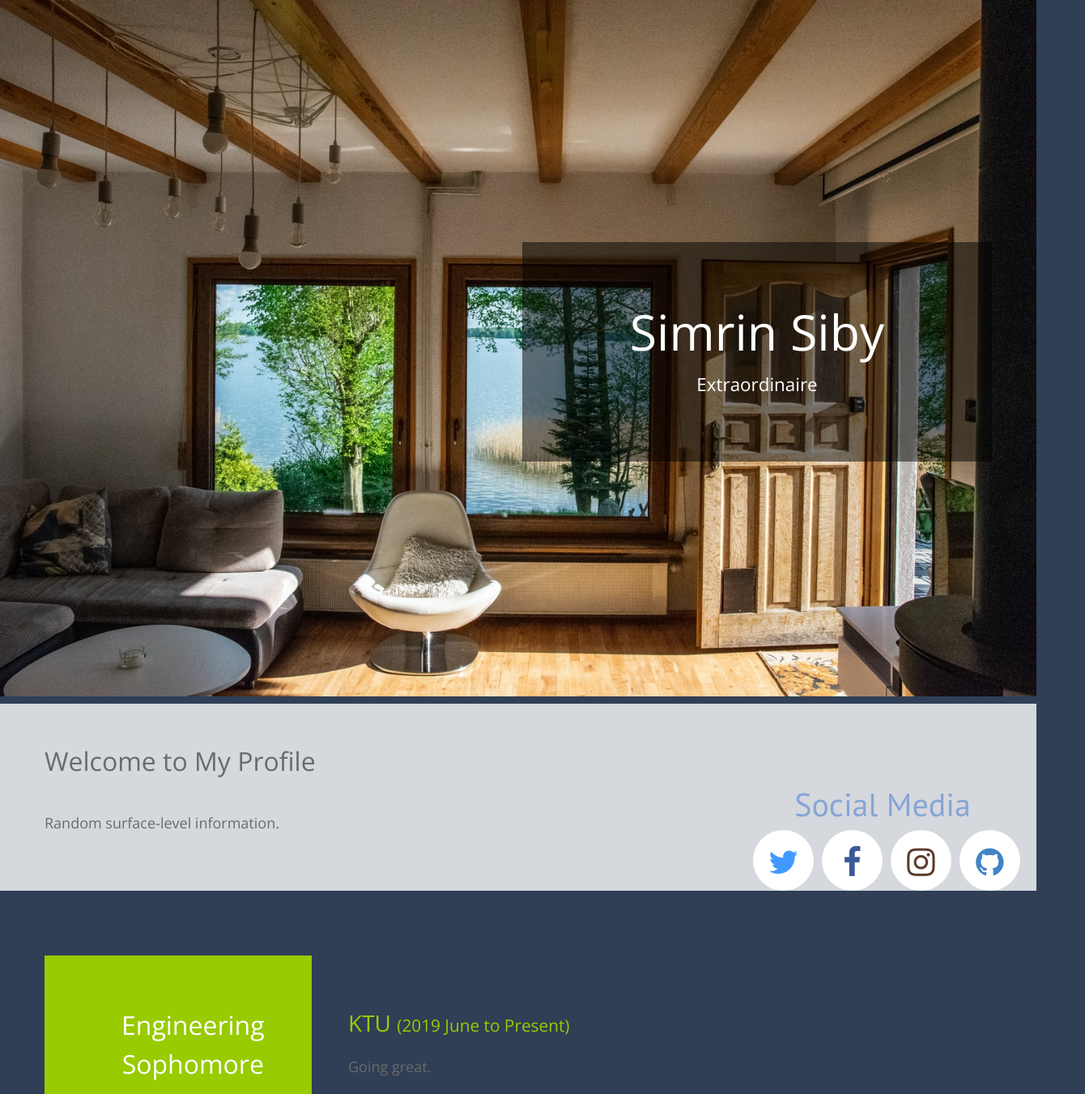
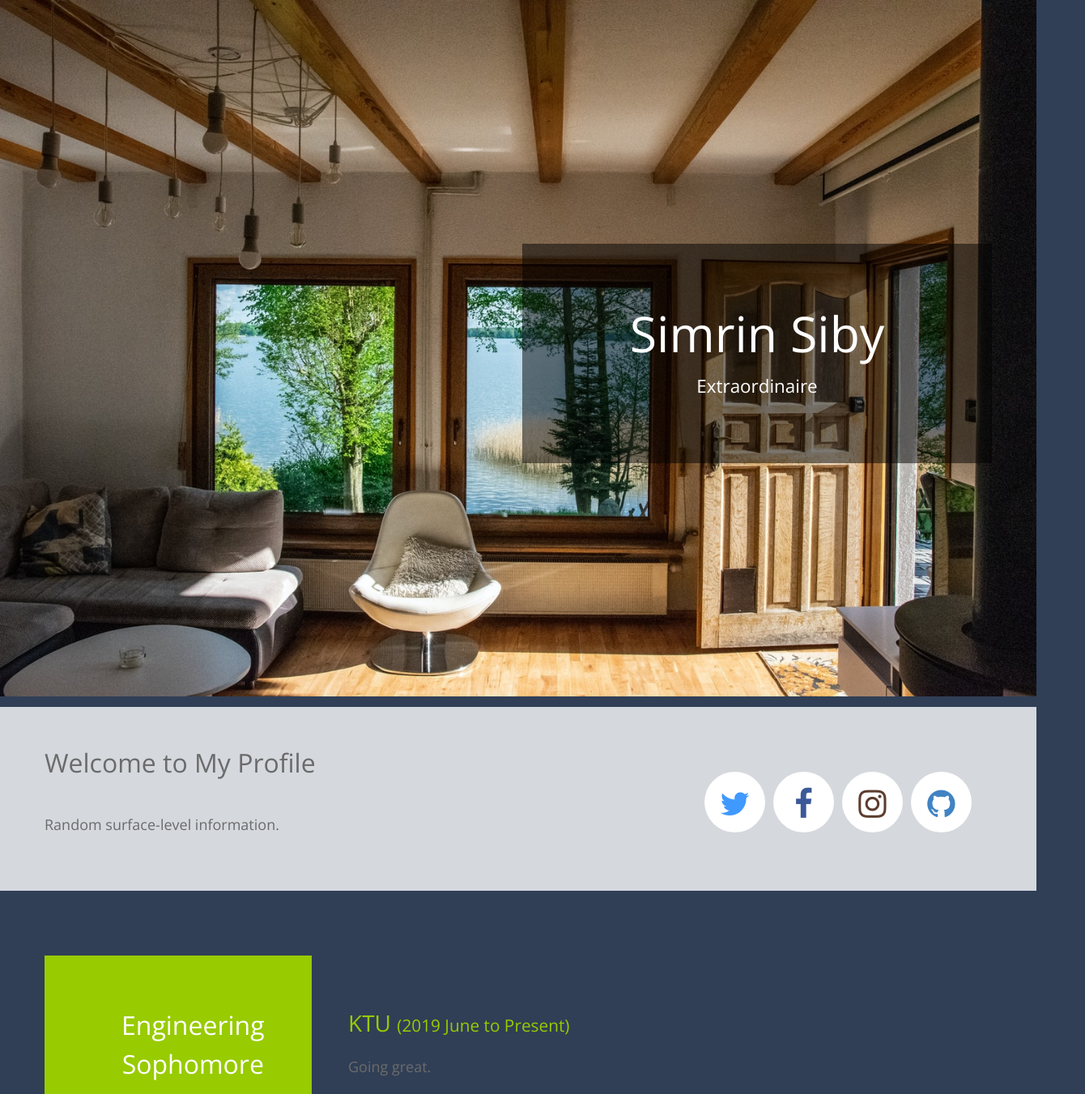
Before and after one commit to Zimrin/zimrin.github.io, a plain HTML site: page index.html in a window 1280 px wide. Shown: the top 1351 px of the page at 81% size, 1340 px wide, since content can reach past the window. Drawn offline with nearby package versions, Linux system fonts and the light colour scheme; files that its build step writes are made by us from their sources.

Commit message:
update on media tab

```diff
--- a/css/templatemo-style.css
+++ b/css/templatemo-style.css
@@ -99,8 +99,8 @@ a:hover {
 
 .social-media {
   position:relative;
-  left:100px;
-  top:50px;
+  left:40px;
+  top:30px;
 }
 
 .parallax-window {
--- a/index.html
+++ b/index.html
@@ -9,7 +9,7 @@
     <link rel="stylesheet" href="css/bootstrap.min.css" />
     <link rel="stylesheet" href="css/templatemo-style.css" />
     <link rel="stylesheet" href="https://cdnjs.cloudflare.com/ajax/libs/font-awesome/4.7.0/css/font-awesome.min.css">
-    <link rel="stylesheet" type="text/css" href="style.css">
+    <link rel="stylesheet" type="text/css" href="css/style.css">
     <link href="https://maxcdn.bootstrapcdn.com/font-awesome/4.5.0/css/font-awesome.min.css" rel="stylesheet">
     <title>Simrin Siby</title>
     <link rel="icon" href="img/icon.ico" type="image/icon type">
@@ -51,7 +51,6 @@ https://templatemo.com/tm-530-mini-profile
             </div>
             <div class="social-media">
             <div class="social">
-              <h2>Social Media</h2>
               <button class="icon-btn twitter">
               <a class="link" href="https://twitter.com/simrin2002" target="_blank">
                 <i class="fa fa-twitter"></i>
```
